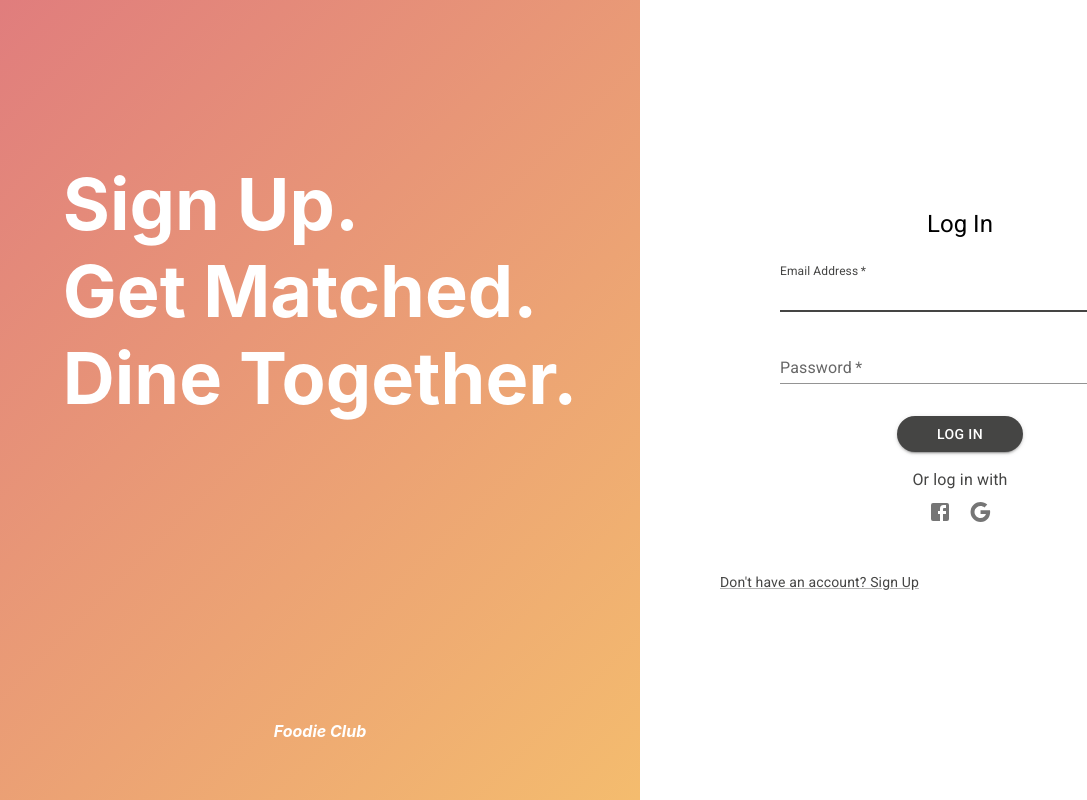
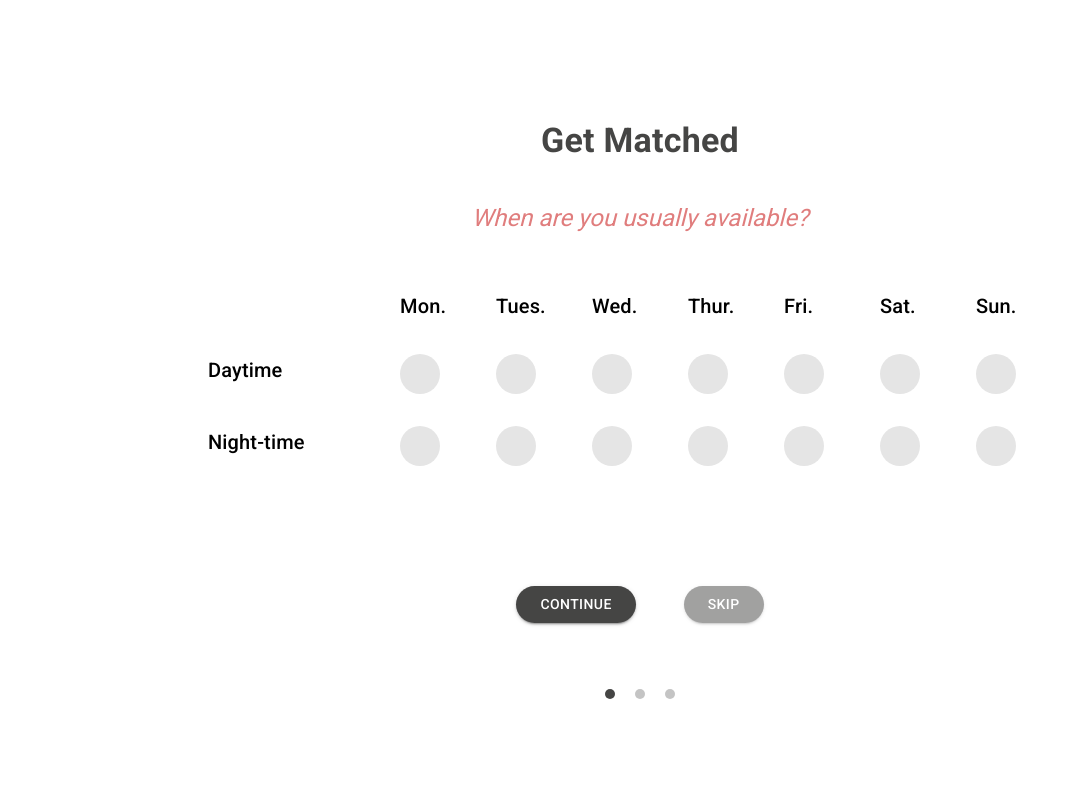
Before and after one commit to matteo1222/foodie-club, a React (Create React App) app in the folder client/: page /set-up-match-info-time in a window 1280 px wide. Before the commit this address led to /login. Shown: the whole page, without its empty margins (0-1087 px from the left). Built offline with nearby package versions, Linux system fonts and the light colour scheme.

Commit message:
Added Setup match info time screen

```diff
--- a/client/src/App.js
+++ b/client/src/App.js
@@ -6,6 +6,7 @@ import '@fontsource/roboto/500.css';
 import '@fontsource/roboto/700.css';
 import SignUpScreen from './screens/SignUpScreen';
 import LogInScreen from './screens/LogInScreen';
+import MatchTimeScreen from './screens/MatchTimeScreen';
 import { Routes, Route, Navigate } from 'react-router-dom';
 
 function App() {
@@ -15,6 +16,7 @@ function App() {
         <Route exact path='/' element={<Navigate to='/login'/>}/>
         <Route path='login' element={<LogInScreen/>}/>
         <Route path='signup' element={<SignUpScreen/>}/>
+        <Route path='set-up-match-info-time' element={<MatchTimeScreen/>}/>
         <Route
           path='*'
           element={<Navigate to='/login' />}
--- /dev/null
+++ b/client/src/components/Checkbox/index.css
@@ -0,0 +1,32 @@
+input[type="checkbox"] {
+    clip: rect(0 0 0 0);
+    clip-path: inset(50%);
+    height: 1px;
+    overflow: hidden;
+    position: absolute;
+    white-space: nowrap;
+    width: 1px;
+}
+
+.checkbox {
+    width: 40px;
+    height: 40px;
+    border-radius: 50%;
+    background: var(--light-grey);
+    display: flex;
+    justify-content: center;
+    align-items: center;
+    cursor: pointer;
+}
+
+.checkbox:hover {
+    background: var(--grey);
+}
+
+.checkbox--active {
+    background: var(--red);
+}
+
+.checkbox--active:hover {
+    background: var(--red);
+}
--- /dev/null
+++ b/client/src/components/Checkbox/index.js
@@ -0,0 +1,25 @@
+import React, { useState } from 'react'
+import './index.css'
+import CheckIcon from '@mui/icons-material/Check'
+
+function Checkbox() {
+    const [isChecked, setIsChecked] = useState(false)
+    return (
+        <label>
+            <input
+                type='checkbox'
+                onChange={() => {
+                    setIsChecked(!isChecked)
+                }}
+            />
+            <div
+                className={`checkbox ${isChecked ? 'checkbox--active' : ''}`}
+                aria-hidden='true'
+            >
+                {isChecked && <CheckIcon fontSize='large' sx={{color: 'white'}}/>}
+            </div>
+        </label>
+    )
+}
+
+export default Checkbox
--- /dev/null
+++ b/client/src/components/StepIndicator/index.css
@@ -0,0 +1,17 @@
+.step-container {
+    margin-top: 50px;
+    display: flex;
+}
+
+.step-circle {
+    margin-left: 10px;
+    margin-right: 10px;
+    width: 10px;
+    height: 10px;
+    border-radius: 50%;
+    background: var(--grey);
+}
+
+.step-circle--active {
+    background: var(--black);
+}
--- /dev/null
+++ b/client/src/components/StepIndicator/index.js
@@ -0,0 +1,16 @@
+import React from 'react'
+import './index.css'
+
+function StepIndicator({ steps, currentStep }) {
+    return (
+        <div className='step-container'>
+            {new Array(steps).fill(null).map((el, idx) => {
+                return (
+                    <div className={`step-circle ${currentStep === idx + 1 ? 'step-circle--active' : ''}`}></div>
+                )
+            })}
+        </div>
+    )
+}
+
+export default StepIndicator
--- /dev/null
+++ b/client/src/components/WeekdayTimeTable/index.js
@@ -0,0 +1,95 @@
+import React from 'react'
+import Grid from '@mui/material/Grid'
+import Typography from '@mui/material/Typography'
+import { ThemeProvider } from '@mui/material/styles'
+import { theme } from '../../constants/theme'
+import Checkbox from '../Checkbox'
+
+function WeekdayTimeTable() {
+    return (
+        <ThemeProvider theme={theme}>
+            {/* First Row */}
+            <Grid container justifyContent='center' sx={{marginY: 2}}>
+                <Grid item xs={2}>
+                </Grid>
+                <Grid item xs={1}>
+                    <Typography variant='h6'>Mon.</Typography>
+                </Grid>
+                <Grid item xs={1}>
+                    <Typography variant='h6'>Tues.</Typography>
+                </Grid>
+                <Grid item xs={1}>
+                    <Typography variant='h6'>Wed.</Typography>
+                </Grid>
+                <Grid item xs={1}>
+                    <Typography variant='h6'>Thur.</Typography>
+                </Grid>
+                <Grid item xs={1}>
+                    <Typography variant='h6'>Fri.</Typography>
+                </Grid>
+                <Grid item xs={1}>
+                    <Typography variant='h6'>Sat.</Typography>
+                </Grid>
+                <Grid item xs={1}>
+                    <Typography variant='h6'>Sun.</Typography>
+                </Grid>
+            </Grid>
+            {/* Second Row */}
+            <Grid container justifyContent='center' sx={{marginY: 2}}>
+                <Grid item xs={2}>
+                    <Typography variant='h6'>Daytime</Typography>
+                </Grid>
+                <Grid item xs={1}>
+                    <Checkbox/>
+                </Grid>
+                <Grid item xs={1}>
+                    <Checkbox/>
+                </Grid>
+                <Grid item xs={1}>
+                    <Checkbox/>
+                </Grid>
+                <Grid item xs={1}>
+                    <Checkbox/>
+                </Grid>
+                <Grid item xs={1}>
+                    <Checkbox/>
+                </Grid>
+                <Grid item xs={1}>
+                    <Checkbox/>
+                </Grid>
+                <Grid item xs={1}>
+                    <Checkbox/>
+                </Grid>
+            </Grid>
+            {/* Third Row */}
+            <Grid container justifyContent='center' sx={{marginY: 2}}>
+                <Grid item xs={2}>
+                    <Typography variant='h6'>Night-time</Typography>
+                </Grid>
+                <Grid item xs={1}>
+                    <Checkbox/>
+                </Grid>
+                <Grid item xs={1}>
+                    <Checkbox/>
+                </Grid>
+                <Grid item xs={1}>
+                    <Checkbox/>
+                </Grid>
+                <Grid item xs={1}>
+                    <Checkbox/>
+                </Grid>
+                <Grid item xs={1}>
+                    <Checkbox/>
+                </Grid>
+                <Grid item xs={1}>
+                    <Checkbox/>
+                </Grid>
+                <Grid item xs={1}>
+                    <Checkbox/>
+                </Grid>
+            </Grid>
+        </ThemeProvider>
+    )
+}
+
+export default WeekdayTimeTable
--- a/client/src/constants/theme.js
+++ b/client/src/constants/theme.js
@@ -4,5 +4,6 @@ import { COLORS } from './colors'
 export const theme = createTheme({
     palette: {
         primary: {main: COLORS.black},
+        secondary: {main: COLORS.red}
     },
 });
--- /dev/null
+++ b/client/src/screens/MatchTimeScreen/index.js
@@ -0,0 +1,69 @@
+import React from 'react'
+import Box from '@mui/material/Box'
+import Container from '@mui/material/Container'
+import Typography from '@mui/material/Typography'
+import Button from '@mui/material/Button'
+import { Link as RouterLink } from 'react-router-dom'
+import { ThemeProvider } from '@mui/material/styles'
+import { theme } from '../../constants/theme'
+import WeekdayTimeTable from '../../components/WeekdayTimeTable'
+import StepIndicator from '../../components/StepIndicator'
+
+function MatchTimeScreen() {
+    return (
+        <ThemeProvider theme={theme}>
+            <Container sx={{
+                height: '100vh',
+                display: 'flex',
+                flexDirection: 'column',
+                alignItems: 'center'
+            }}>
+                <Typography variant='h4' sx={{
+                    marginTop: 15,
+                    fontWeight: 'bold',
+                    color: 'primary.main'
+                }}>
+                    Get Matched
+                </Typography>
+                <Typography variant='h5' sx={{
+                    marginY: 5,
+                    fontStyle: 'italic',
+                    color: 'secondary.main'
+                }}>
+                    When are you usually available?
+                </Typography>
+                <WeekdayTimeTable/>
+                <Box component='div' sx={{marginTop: 10}}>
+                    <Button
+                        variant='contained'
+                        component={RouterLink}
+                        to='/set-up-match-info-group-num'
+                        sx={{
+                            marginTop: 3,
+                            marginBottom: 2,
+                            borderRadius: 20,
+                            paddingX: 3,
+                            marginX: 3
+                        }}
+                    >Continue</Button>
+                    <Button
+                        variant='contained'
+                        component={RouterLink}
+                        to='/set-up-match-info-group-num'
+                        sx={{
+                            marginTop: 3,
+                            marginBottom: 2,
+                            borderRadius: 20,
+                            paddingX: 3,
+                            marginX: 3,
+                            opacity: '50%'
+                        }}
+                    >Skip</Button>
+                </Box>
+                <StepIndicator steps={3} currentStep={1}/>
+            </Container>
+        </ThemeProvider>
+    )
+}
+
+export default MatchTimeScreen
```
